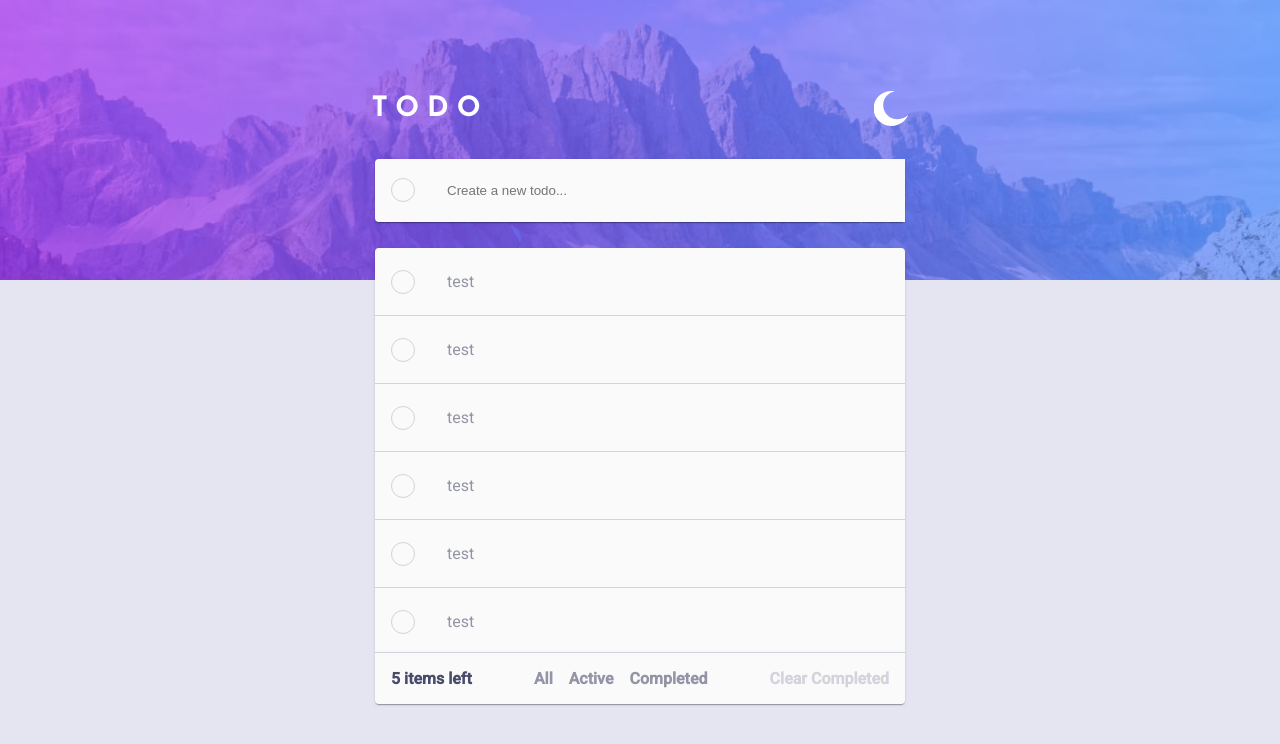
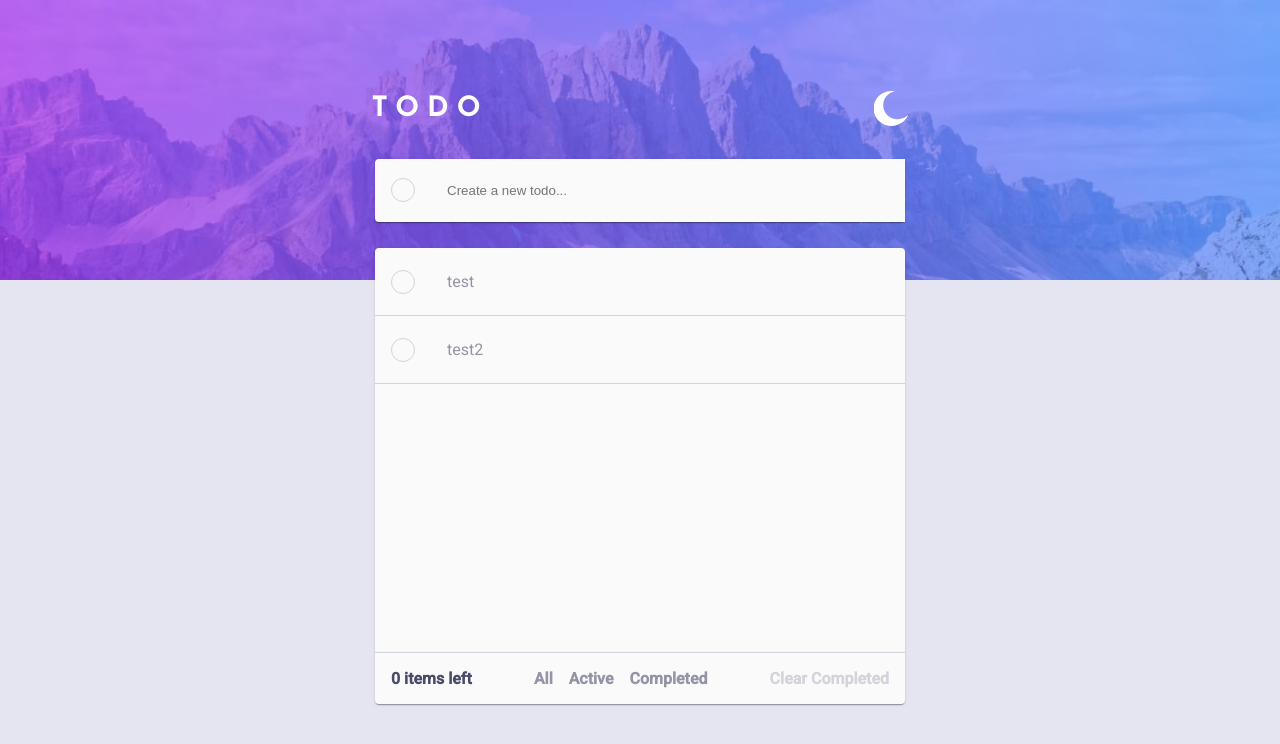
Before and after one commit to Open-Bootcamp/to-do-angular, an Angular app: page / in a window 1280 px wide. Shown: the top 744 px of the page. Built offline with nearby package versions, Linux system fonts and the light colour scheme.

Commit message:
Added save new task

```diff
--- a/src/app/components/card/card.component.html
+++ b/src/app/components/card/card.component.html
@@ -2,7 +2,9 @@
   <div class="circle">
     <!-- <img src="/assets/icon-check.svg" alt="completed" /> -->
   </div>
-  <div class="text"><p>test</p></div>
+  <div class="text">
+    <p>{{ task.description }}</p>
+  </div>
   <div class="icon-delete">
     <img src="/assets/icon-cross.svg" alt="delete" />
   </div>
--- a/src/app/components/components.module.ts
+++ b/src/app/components/components.module.ts
@@ -7,6 +7,7 @@ import { InputComponent } from './input/input.component';
 import { ListComponent } from './list/list.component';
 import { CardComponent } from './card/card.component';
 import { ListfooterComponent } from './listfooter/listfooter.component';
+import { FormsModule } from '@angular/forms';
 
 @NgModule({
   declarations: [
@@ -16,7 +17,7 @@ import { ListfooterComponent } from './listfooter/listfooter.component';
     CardComponent,
     ListfooterComponent,
   ],
-  imports: [CommonModule, MatFormFieldModule, MatCardModule],
+  imports: [CommonModule, MatFormFieldModule, MatCardModule, FormsModule],
   exports: [HeaderComponent, InputComponent, ListComponent, MatFormFieldModule],
 })
 export class ComponentsModule {}
--- a/src/app/components/input/input.component.html
+++ b/src/app/components/input/input.component.html
@@ -2,7 +2,14 @@
   <div class="card-container">
     <div class="circle"></div>
     <form class="form">
-      <input class="input" matInput placeholder="Create a new todo..." />
+      <input
+        [(ngModel)]="newTask"
+        [ngModelOptions]="{ standalone: true }"
+        (keyup.enter)="addTask()"
+        class="input"
+        matInput
+        placeholder="Create a new todo..."
+      />
     </form>
   </div>
 </mat-card>
--- a/src/app/components/input/input.component.ts
+++ b/src/app/components/input/input.component.ts
@@ -1,12 +1,25 @@
 import { Component, OnInit } from '@angular/core';
+import { TodoService } from 'src/app/services/todo/todo.service';
 
 @Component({
   selector: 'app-input',
   templateUrl: './input.component.html',
   styleUrls: ['./input.component.css'],
+  providers: [TodoService],
 })
 export class InputComponent implements OnInit {
-  constructor() {}
+  public newTask: string;
+  constructor(private todoService: TodoService) {}
 
   ngOnInit(): void {}
+
+  addTask() {
+    this.todoService.add({
+      id: new Date().getTime(),
+      description: this.newTask,
+      completed: false,
+    });
+
+    this.newTask = '';
+  }
 }
--- a/src/app/components/list/list.component.html
+++ b/src/app/components/list/list.component.html
@@ -1,17 +1,8 @@
 <div class="container">
   <mat-card class="card-todo">
-    <ul>
-      <app-card></app-card>
-      <app-card></app-card>
-      <app-card></app-card>
-      <app-card></app-card>
-      <app-card></app-card>
-      <app-card></app-card>
-      <app-card></app-card>
-      <app-card></app-card>
-      <app-card></app-card>
-      <app-card></app-card>
+    <ul *ngFor="let task of tasks">
+      <app-card [task]="task"></app-card>
     </ul>
   </mat-card>
-  <app-listfooter></app-listfooter>
+  <app-listfooter [taskCompleted]="taskCompleted"></app-listfooter>
 </div>
--- a/src/app/components/list/list.component.ts
+++ b/src/app/components/list/list.component.ts
@@ -1,15 +1,24 @@
 import { Component, OnInit } from '@angular/core';
+import { Task } from 'src/app/interface/Task.interface';
+import { TodoService } from 'src/app/services/todo/todo.service';
 
 @Component({
   selector: 'app-list',
   templateUrl: './list.component.html',
-  styleUrls: ['./list.component.css']
+  styleUrls: ['./list.component.css'],
+  providers: [TodoService],
 })
 export class ListComponent implements OnInit {
+  public tasks: Task[];
+  public taskCompleted: number;
+  constructor(private todoService: TodoService) {}
 
-  constructor() { }
+  getTask() {
+    this.tasks = this.todoService.get();
+    this.taskCompleted = this.tasks.filter((task) => task.completed).length;
+  }
 
   ngOnInit(): void {
+    this.getTask();
   }
-
 }
--- a/src/app/components/listfooter/listfooter.component.html
+++ b/src/app/components/listfooter/listfooter.component.html
@@ -1,6 +1,6 @@
 <mat-card class="list-footer">
   <div class="count-item">
-    <p>5 items left</p>
+    <p>{{ taskCompleted }} items left</p>
   </div>
   <div class="filter">
     <p>All</p>
--- a/src/app/components/listfooter/listfooter.component.ts
+++ b/src/app/components/listfooter/listfooter.component.ts
@@ -1,15 +1,13 @@
-import { Component, OnInit } from '@angular/core';
+import { Component, Input, OnInit } from '@angular/core';
 
 @Component({
   selector: 'app-listfooter',
   templateUrl: './listfooter.component.html',
-  styleUrls: ['./listfooter.component.css']
+  styleUrls: ['./listfooter.component.css'],
 })
 export class ListfooterComponent implements OnInit {
+  @Input() taskCompleted: number;
+  constructor() {}
 
-  constructor() { }
-
-  ngOnInit(): void {
-  }
-
+  ngOnInit(): void {}
 }
--- /dev/null
+++ b/src/app/services/todo/todo.service.ts
@@ -0,0 +1,22 @@
+import { Injectable } from '@angular/core';
+import { Task } from 'src/app/interface/Task.interface';
+
+const tasks: Task[] = [
+  { id: 1, description: 'test', completed: false },
+  { id: 2, description: 'test2', completed: false },
+];
+
+@Injectable({
+  providedIn: 'root',
+})
+export class TodoService {
+  constructor() {}
+
+  get() {
+    return tasks;
+  }
+
+  add(newTask: Task) {
+    tasks.push(newTask);
+  }
+}
--- a/tsconfig.json
+++ b/tsconfig.json
@@ -8,6 +8,7 @@
     "strict": true,
     "noImplicitOverride": true,
     "noPropertyAccessFromIndexSignature": true,
+    "strictPropertyInitialization": false,
     "noImplicitReturns": true,
     "noFallthroughCasesInSwitch": true,
     "sourceMap": true,
@@ -18,10 +19,7 @@
     "importHelpers": true,
     "target": "es2020",
     "module": "es2020",
-    "lib": [
-      "es2020",
-      "dom"
-    ]
+    "lib": ["es2020", "dom"]
   },
   "angularCompilerOptions": {
     "enableI18nLegacyMessageIdFormat": false,
```
Also changed, not shown: src/app/components/card/card.component.ts (+6 -6 lines), src/app/interface/Task.interface.ts (+4 -4 lines), 1 other file (tests, documents, lock files or other folders).
